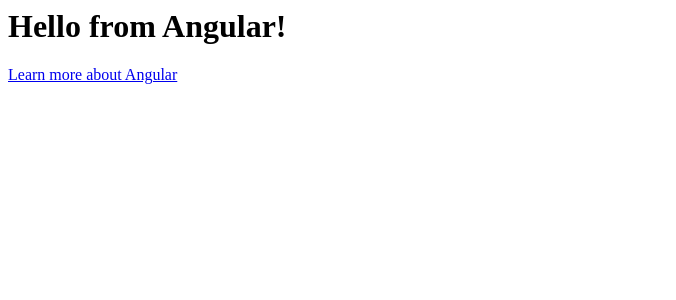
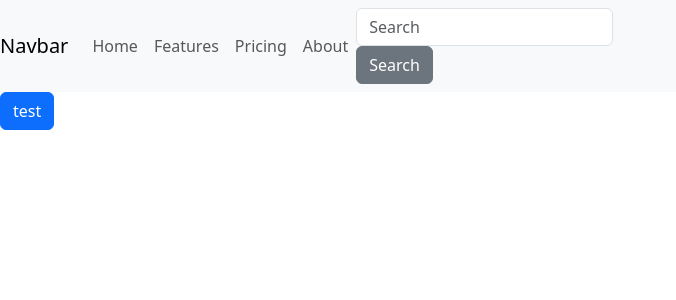
Before and after one commit to natarajanmk/Anugular-16, an Angular app: page / in a window 1280 px wide. Shown: the top 300 px of the page, without its empty margins (0-676 px from the left). Built offline with nearby package versions, Linux system fonts and the light colour scheme.

Commit message:
5 files modified, 4 added

```diff
--- a/angular.json
+++ b/angular.json
@@ -36,7 +36,7 @@
             }
           },
           "options": {
-            "assets": [],
+            "assets": ["src/favicon.ico", "src/assets"],
             "index": "src/index.html",
             "main": "src/main.ts",
             "outputPath": "dist/demo",
--- /dev/null
+++ b/src/app/app.component.css
@@ -0,0 +1,3 @@
+p {
+  font-family: Lato;
+}
--- /dev/null
+++ b/src/app/app.component.html
@@ -0,0 +1,42 @@
+<nav class="navbar navbar-expand-lg navbar-light bg-light">
+  <a class="navbar-brand" href="#">Navbar</a>
+  <button
+    class="navbar-toggler"
+    type="button"
+    data-toggle="collapse"
+    data-target="#navbarColor03"
+    aria-controls="navbarColor03"
+    aria-expanded="false"
+    aria-label="Toggle navigation"
+    (click)="isCollapsed = !isCollapsed"
+  >
+    <span class="navbar-toggler-icon"></span>
+  </button>
+
+  <div
+    class="collapse navbar-collapse"
+    id="navbarColor03"
+    [ngbCollapse]="isCollapsed"
+  >
+    <ul class="navbar-nav mr-auto">
+      <li class="nav-item active">
+        <a class="nav-link" href="#">Home</a>
+      </li>
+      <li class="nav-item">
+        <a class="nav-link" href="#">Features</a>
+      </li>
+      <li class="nav-item">
+        <a class="nav-link" href="#">Pricing</a>
+      </li>
+      <li class="nav-item">
+        <a class="nav-link" href="#">About</a>
+      </li>
+    </ul>
+    <form class="form-inline my-2 my-lg-0">
+      <input class="form-control mr-sm-2" type="text" placeholder="Search" />
+      <button class="btn btn-secondary my-2 my-sm-0" type="submit">
+        Search
+      </button>
+    </form>
+  </div>
+</nav>
--- /dev/null
+++ b/src/app/app.component.ts
@@ -0,0 +1,12 @@
+import { Component, OnInit } from '@angular/core';
+
+@Component({
+  selector: 'app-root',
+  templateUrl: './app.component.html',
+  styleUrls: ['./app.component.css'],
+})
+export class AppComponent implements OnInit {
+  constructor() {}
+  public isCollapsed = true;
+  ngOnInit() {}
+}
--- a/src/global_styles.css
+++ b/src/global_styles.css
@@ -1 +1,2 @@
-/* Add application styles & imports to this file! */
+@import '~bootstrap/dist/css/bootstrap.min.css';
+/* @import '~bootswatch/dist/lux/bootstrap.min.css'; */
--- a/src/index.html
+++ b/src/index.html
@@ -1,8 +1,2 @@
-<html>
-  <head>
-    <title>My app</title>
-  </head>
-  <body>
-    <my-app>Loading...</my-app>
-  </body>
-</html>
+<app-root></app-root>
+<button class="btn btn-primary">test</button>
--- a/src/main.ts
+++ b/src/main.ts
@@ -1,21 +1,7 @@
 import 'zone.js/dist/zone';
-import { Component } from '@angular/core';
-import { CommonModule } from '@angular/common';
-import { bootstrapApplication } from '@angular/platform-browser';
+import { platformBrowserDynamic } from '@angular/platform-browser-dynamic';
+import { AppModule } from './app/app.module';
 
-@Component({
-  selector: 'my-app',
-  standalone: true,
-  imports: [CommonModule],
-  template: `
-    <h1>Hello from {{ name }}!</h1>
-    <a target="_blank" href="https://angular.io/start">
-      Learn more about Angular
-    </a>
-  `,
-})
-export class App {
-  name = 'Angular';
-}
-
-bootstrapApplication(App);
+platformBrowserDynamic()
+  .bootstrapModule(AppModule)
+  .catch((err) => console.error(err));
```
Also changed, not shown: package.json (+17 -10 lines), src/app/app.module.ts (added, +14 -0 lines).
